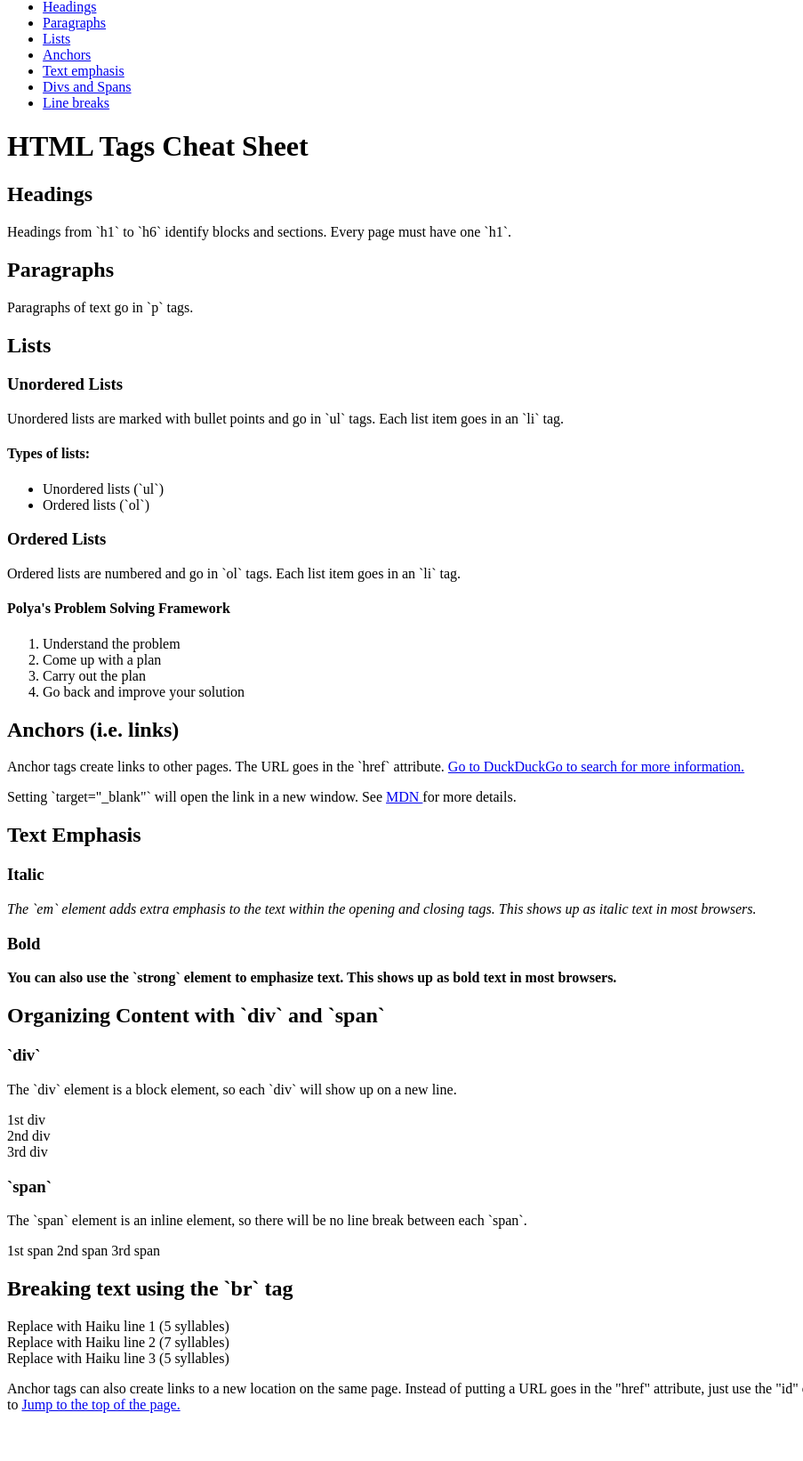
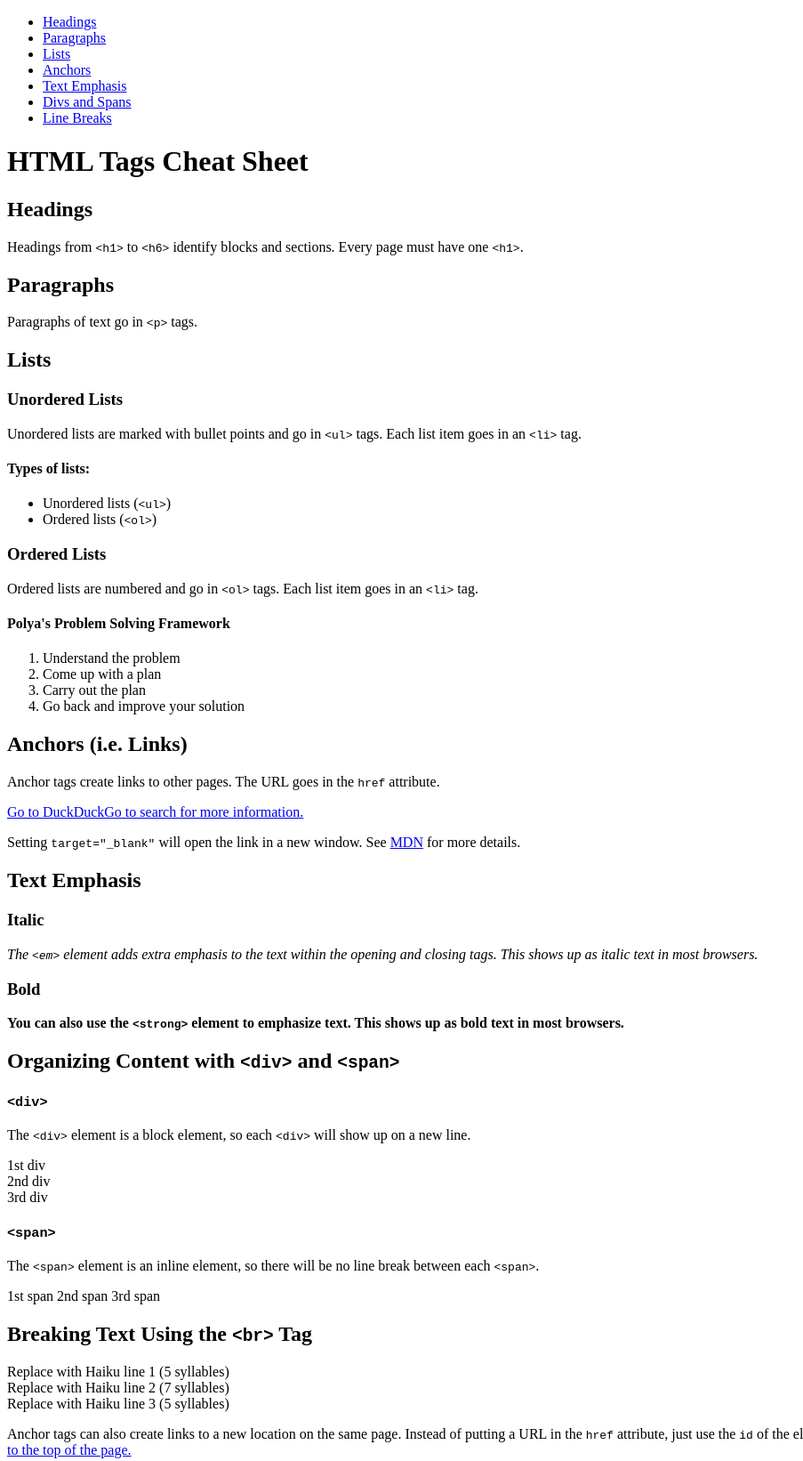
Before and after one commit to toxa-dev/aa-learn, a plain HTML site: page html-tags-practice/index.html in a window 1280 px wide. Shown: the part 51-1693 px from the top of the page at 89% size, without its empty margins (0-903 px from the left). Before the commit the page ends 1655 px from the top, so only its background shows below. Drawn offline with Linux system fonts and the light colour scheme.

Commit message:
refactory by chatgpt

```diff
--- a/html-tags-practice/index.html
+++ b/html-tags-practice/index.html
@@ -4,47 +4,55 @@
 <head>
     <meta charset="UTF-8">
     <meta name="viewport" content="width=device-width, initial-scale=1.0">
-    <title>HTML Tags Practice</title>
+    <title>HTML Tags Cheat Sheet</title>
 </head>
 
 <body>
-    <p>Table of Contents</p>
+    <nav>
+        <h2>Table of Contents</h2>
         <ul>
             <li><a href="#headings">Headings</a></li>
             <li><a href="#paragraphs">Paragraphs</a></li>
             <li><a href="#lists">Lists</a></li>
             <li><a href="#anchors">Anchors</a></li>
-        <li><a href="#text-emphasis">Text emphasis</a></li>
+            <li><a href="#text-emphasis">Text Emphasis</a></li>
             <li><a href="#divspan">Divs and Spans</a></li>
-        <li><a href="#br">Line breaks</a></li>
+            <li><a href="#br">Line Breaks</a></li>
         </ul>
+    </nav>
 
+    <main>
+        <h1 id="top-of-page">HTML Tags Cheat Sheet</h1>
 
-    <h1 id="top-of-page">HTML Tags Cheat Sheet</h1>
-    <h2 id="headings">Headings</h2>
-    <p>
-        Headings from `h1` to `h6` identify blocks and sections. Every page must have one `h1`.
-    </p>
+        <section id="headings">
+            <h2>Headings</h2>
+            <p>Headings from <code>&lt;h1&gt;</code> to <code>&lt;h6&gt;</code> identify blocks and sections. Every page
+                must have one <code>&lt;h1&gt;</code>.</p>
+        </section>
 
-    <h2 id="paragraphs">Paragraphs</h2>
-    <p>
-        Paragraphs of text go in `p` tags.
-    </p>
+        <section id="paragraphs">
+            <h2>Paragraphs</h2>
+            <p>Paragraphs of text go in <code>&lt;p&gt;</code> tags.</p>
+        </section>
 
-    <h2 id="lists">Lists</h2>
+        <section id="lists">
+            <h2>Lists</h2>
+
+            <article>
                 <h3>Unordered Lists</h3>
-    <p>
-        Unordered lists are marked with bullet points and go in `ul` tags. Each list item goes in an `li` tag.
-    </p>
+                <p>Unordered lists are marked with bullet points and go in <code>&lt;ul&gt;</code> tags. Each list item
+                    goes in an <code>&lt;li&gt;</code> tag.</p>
                 <h4>Types of lists:</h4>
                 <ul>
-        <li>Unordered lists (`ul`)</li>
-        <li>Ordered lists (`ol`)</li>
+                    <li>Unordered lists (<code>&lt;ul&gt;</code>)</li>
+                    <li>Ordered lists (<code>&lt;ol&gt;</code>)</li>
                 </ul>
+            </article>
 
+            <article>
                 <h3>Ordered Lists</h3>
-    <p>
-        Ordered lists are numbered and go in `ol` tags. Each list item goes in an `li` tag.
+                <p>Ordered lists are numbered and go in <code>&lt;ol&gt;</code> tags. Each list item goes in an
+                    <code>&lt;li&gt;</code> tag.
                 </p>
                 <h4>Polya's Problem Solving Framework</h4>
                 <ol>
@@ -53,64 +61,70 @@
                     <li>Carry out the plan</li>
                     <li>Go back and improve your solution</li>
                 </ol>
+            </article>
+        </section>
 
-    <h2 id="anchors">Anchors (i.e. links)</h2>
-    <p>
-        Anchor tags create links to other pages. The URL goes in the `href` attribute.
-        <a href="https://duckduckgo.com">
-            Go to DuckDuckGo to search for more information.
-        </a>
+        <section id="anchors">
+            <h2>Anchors (i.e. Links)</h2>
+            <p>Anchor tags create links to other pages. The URL goes in the <code>href</code> attribute.</p>
+            <p><a href="https://duckduckgo.com">Go to DuckDuckGo to search for more information.</a></p>
+            <p>Setting <code>target="_blank"</code> will open the link in a new window. See
+                <a href="https://developer.mozilla.org/en-US/docs/Web/HTML/Element/a" target="_blank">MDN</a> for more
+                details.
             </p>
-    <p>
-        Setting `target="_blank"` will open the link in a new window. See
-        <a href="https://developer.mozilla.org/en-US/docs/Web/HTML/Element/a" target="_blank">
-            MDN
-        </a>
-        for more details.
-    </p>
+        </section>
 
-    <h2 id="text-emphasis">Text Emphasis</h2>
+        <section id="text-emphasis">
+            <h2>Text Emphasis</h2>
+            <article>
                 <h3>Italic</h3>
-    <em>
-        The `em` element adds extra emphasis to the text within the opening and closing tags. This shows up as italic
-        text
-        in most browsers.
-    </em>
+                <p><em>The <code>&lt;em&gt;</code> element adds extra emphasis to the text within the opening and
+                        closing
+                        tags. This shows up as italic text in most browsers.</em></p>
+            </article>
+            <article>
                 <h3>Bold</h3>
-    <strong>
-        You can also use the `strong` element to emphasize text. This shows up as bold text in most browsers.
-    </strong>
+                <p><strong>You can also use the <code>&lt;strong&gt;</code> element to emphasize text. This shows up as
+                        bold text in most browsers.</strong></p>
+            </article>
+        </section>
 
-    <h2 id="divspan">Organizing Content with `div` and `span`</h2>
-    <h3>`div`</h3>
-    <p>
-        The `div` element is a block element, so each `div` will show up on a new line.
-    </p>
+        <section id="divspan">
+            <h2>Organizing Content with <code>&lt;div&gt;</code> and <code>&lt;span&gt;</code></h2>
+
+            <article>
+                <h3><code>&lt;div&gt;</code></h3>
+                <p>The <code>&lt;div&gt;</code> element is a block element, so each <code>&lt;div&gt;</code> will show
+                    up
+                    on a new line.</p>
                 <div>1st div</div>
                 <div>2nd div</div>
                 <div>3rd div</div>
-    <h3>`span`</h3>
-    <p>
-        The `span` element is an inline element, so there will be no line break between each `span`.
+            </article>
+
+            <article>
+                <h3><code>&lt;span&gt;</code></h3>
+                <p>The <code>&lt;span&gt;</code> element is an inline element, so there will be no line break between
+                    each
+                    <code>&lt;span&gt;</code>.
                 </p>
                 <span>1st span</span>
                 <span>2nd span</span>
                 <span>3rd span</span>
+            </article>
+        </section>
 
-    <h2 id="br">Breaking text using the `br` tag</h2>
-    <p>
-        Replace with Haiku line 1 (5 syllables)<br>
-        Replace with Haiku line 2 (7 syllables)<br>
-        Replace with Haiku line 3 (5 syllables)<br>
+        <section id="br">
+            <h2>Breaking Text Using the <code>&lt;br&gt;</code> Tag</h2>
+            <p>Replace with Haiku line 1 (5 syllables)<br> Replace with Haiku line 2 (7 syllables)<br> Replace with
+                Haiku
+                line 3 (5 syllables)<br></p>
+            <p>Anchor tags can also create links to a new location on the same page. Instead of putting a URL in the
+                <code>href</code> attribute, just use the <code>id</code> of the element you want to navigate to. This
+                allows you to <a href="#top-of-page">Jump to the top of the page.</a>
             </p>
-    <p>
-        Anchor tags can also create links to a new location on the same page. Instead of putting a URL goes in the
-        "href"
-        attribute, just use the "id" of the element you want to navigate to. This allows you to
-        <a href="#top-of-page">
-            Jump to the top of the page.
-        </a>
-    </p>
+        </section>
+    </main>
 </body>
 
 </html>
```
Lines whose indentation alone changed are shown as unchanged.
